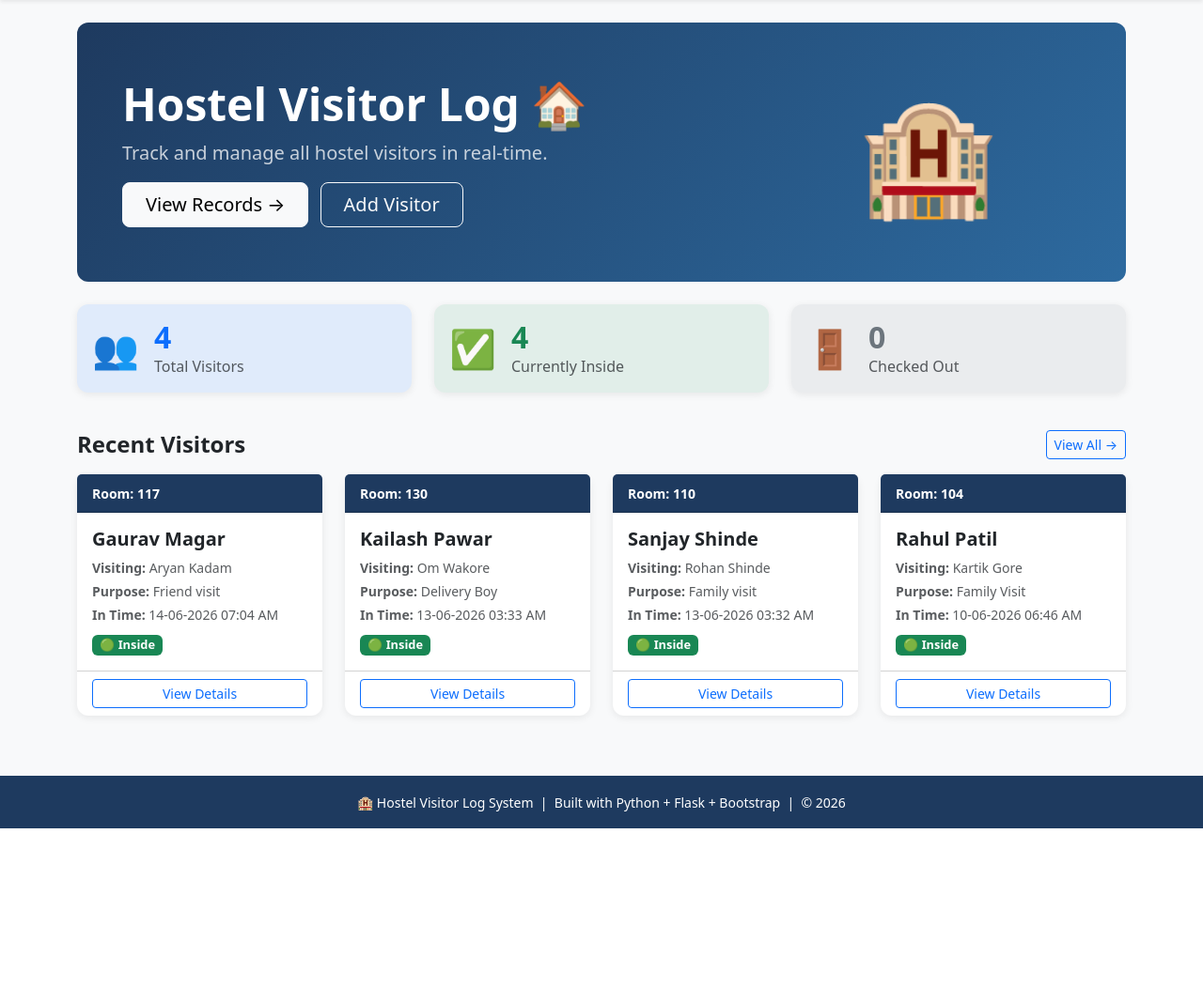
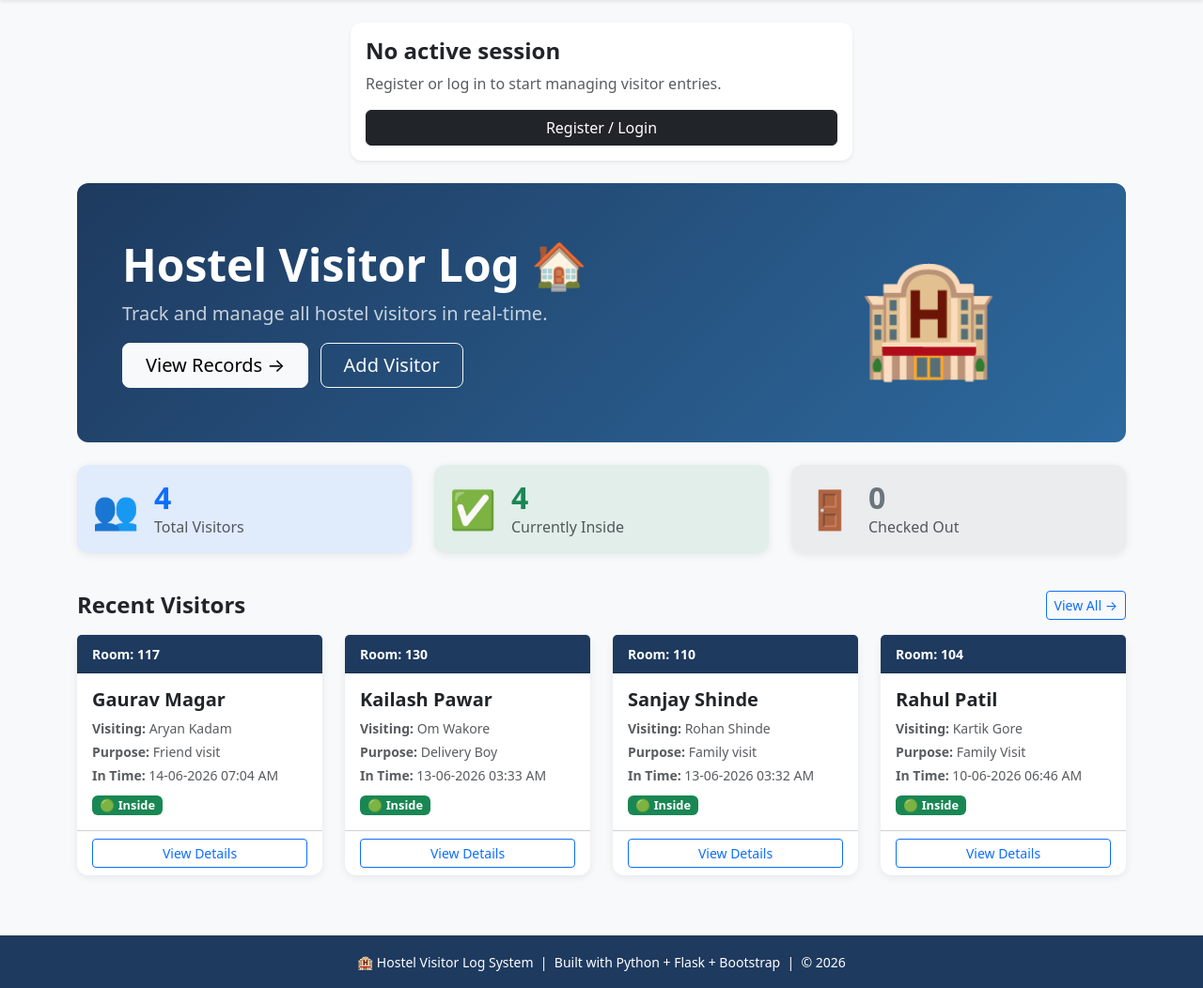
Before and after one commit to shivamwadje95/Python-Trainning, a Flask app: page / in a window 1280 px wide. Shown: the part 60-1112 px from the top of the page at 94% size. Before the commit the page ends 942 px from the top, so only its background shows below. Run offline with Flask 3, Linux system fonts and the light colour scheme; data comes from the database, SQL or seed files in the repository.

Commit message:
Day 18: login system login,logout,register

```diff
--- a/app.py
+++ b/app.py
@@ -1,4 +1,4 @@
-from flask import Flask, redirect, render_template, request, url_for, flash
+from flask import Flask, redirect, render_template, request, url_for, flash, session
 import sqlite3
 from datetime import datetime
 
@@ -34,7 +34,26 @@ def home():
                          total_count=total_count,
                          inside_count=inside_count,
                          checkout_count=checkout_count,
-                         rooms=rooms)
+                         rooms=rooms,
+                         name=session.get('name'))
+
+@app.route('/register', methods=['GET', 'POST'])
+def register():
+    if request.method == 'POST':
+        name = request.form.get('name')
+        if name:
+            session['name'] = name
+            flash(f'Welcome, {name}!', 'success')
+            return redirect(url_for('home'))
+        flash('Please enter a name', 'danger')
+    return render_template('register.html')
+
+@app.route('/logout')
+def logout():
+    session.pop('name', None)
+    flash('Logged out successfully', 'info')
+    return redirect(url_for('home'))
+
 @app.route('/records')
 def records():
     room = request.args.get('room')
@@ -52,13 +71,14 @@ def records():
         query += " AND status = ?"
         params.append(status)
     if q:
-        query += " AND name LIKE ?"
+        query += " AND visitor_name LIKE ?"  # fixed: was 'name'
         params.append(f"%{q}%")
 
     query += " ORDER BY id DESC"
     visitors = conn.execute(query, params).fetchall()
     conn.close()
     return render_template('records.html', visitors=visitors)
+
 @app.route('/details/<int:id>')
 def details(id):
     conn = get_db()
@@ -144,7 +164,7 @@ def checkout_visitor(id):
 
     cursor = conn.execute("""
         UPDATE visitors
-        SET status = 'Left', out_time = ?
+        SET status = 'Checked Out', out_time = ?
         WHERE id = ? AND status = 'Inside'
     """, (out_time, id))
 
@@ -157,6 +177,7 @@ def checkout_visitor(id):
 
     conn.close()
     return redirect(url_for('records'))
+
 @app.route('/filter')
 def filter_visitors():
     room = request.args.get('room')
@@ -186,6 +207,7 @@ def filter_visitors():
                          selected_room=room,
                          selected_purpose=purpose,
                          selected_status=status)
+
 @app.route('/search')
 def search():
     q = request.args.get('q', '')
@@ -204,12 +226,14 @@ def search():
 
 @app.route('/about')
 def about():
-    return render_template('about.html')
+    return render_template('about.html', name=session.get('name'))
+
 @app.context_processor
 def inject_rooms():
     conn = get_db()
     rooms = conn.execute("SELECT DISTINCT room_number FROM visitors ORDER BY room_number").fetchall()
     conn.close()
     return dict(rooms=rooms)
+
 if __name__ == '__main__':
     app.run(debug=True)
--- a/templates/home.html
+++ b/templates/home.html
@@ -2,6 +2,46 @@
 {% block title %}Home — Hostel Visitor Log{% endblock %}
 
 {% block content %}
+
+<!-- Session/Register Block -->
+<div class="container mb-4">
+    <div class="row justify-content-center">
+        <div class="col-md-6">
+            <div class="card shadow-sm">
+                <div class="card-body">
+                    {% with messages = get_flashed_messages(with_categories=true) %}
+                    {% if messages %}
+                        {% for category, message in messages %}
+                            <div class="alert alert-{{ category }} alert-dismissible fade show" role="alert">
+                                {{ message }}
+                                <button type="button" class="btn-close" data-bs-dismiss="alert"></button>
+                            </div>
+                        {% endfor %}
+                    {% endif %}
+                    {% endwith %}
+
+                    {% if name %}
+                        <h4 class="fw-bold mb-2">Welcome Back, {{ name }}! 👋</h4>
+                        <p class="text-muted mb-3">
+                            You're logged in. Your session is active.
+                        </p>
+                        <a href="{{ url_for('logout') }}" class="btn btn-dark w-100">
+                            Logout
+                        </a>
+                    {% else %}
+                        <h4 class="fw-bold mb-2">No active session</h4>
+                        <p class="text-muted mb-3">
+                            Register or log in to start managing visitor entries.
+                        </p>
+                        <a href="{{ url_for('register') }}" class="btn btn-dark w-100">
+                            Register / Login
+                        </a>
+                    {% endif %}
+                </div>
+            </div>
+        </div>
+    </div>
+</div>
 
 <!-- Hero Section -->
 <div class="hero-section p-5 mb-4">
```
Also changed, not shown: templates/javascript_sample.html (+7 -0 lines), templates/register.html (added, +41 -0 lines).
